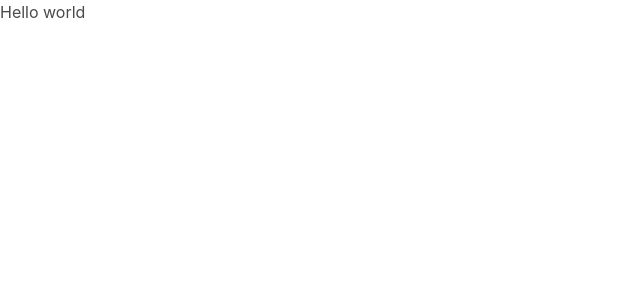
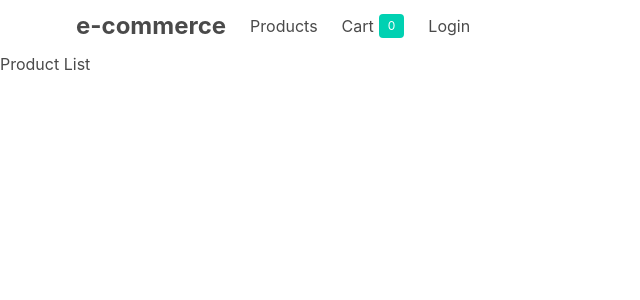
Before and after one commit to EtshD1/React-ecomm, a React (Create React App) app: page / in a window 1280 px wide. Shown: the top 300 px of the page, without its empty margins (0-640 px from the left). Built offline with nearby package versions, Linux system fonts and the light colour scheme.

Commit message:
amend necessary imports

```diff
--- a/src/App.jsx
+++ b/src/App.jsx
@@ -1,5 +1,5 @@
 import React, { useRef, useState } from "react";
-import { Switch, Route, Link, BrowserRouter as Router } from "react-router-dom";
+import { Switch, Route, BrowserRouter as Router } from "react-router-dom";
 
 import AddProduct from './components/AddProduct';
 import Cart from './components/Cart';
@@ -27,7 +27,7 @@ const App = props => {
   }}>
     <Router ref={routerRef}>
       <div className="App">
-        <NavBar cartLength={Object.keys(cart).length} />
+        <NavBar cartLength={Object.keys(cart).length} menuDisplay={showMenu} toggleMenu={toggleMenu} logout={logout} />
         <Switch>
           <Route exact path="/" component={ProductList} />
           <Route exact path="/login" component={Login} />
--- a/src/components/Navbar.jsx
+++ b/src/components/Navbar.jsx
@@ -1,6 +1,7 @@
 import React from "react";
+import { Link } from "react-router-dom";
 
-const NavBar = ({ toggleMenu, logout, cartLength }) => <nav
+const NavBar = ({ toggleMenu, logout, cartLength, user, menuDisplay }) => <nav
   className="navbar container"
   role="navigation"
   aria-label="main navigation"
@@ -21,7 +22,7 @@ const NavBar = ({ toggleMenu, logout, cartLength }) => <nav
     </label>
   </div>
 
-  <div className={`navbar-menu ${showMenu ? "is-active" : ""}`}>
+  <div className={`navbar-menu ${menuDisplay ? "is-active" : ""}`}>
     <Link to="/products" className="navbar-item">
       Products
     </Link>
--- a/src/index.js
+++ b/src/index.js
@@ -2,4 +2,6 @@ import React from "react";
 import ReactDOM from "react-dom";
 import "bulma/css/bulma.css";
 
-ReactDOM.render(<h1>Hello world</h1>, document.querySelector("#root"));
+import App from "./App";
+
+ReactDOM.render(<App />, document.querySelector("#root"));
```
